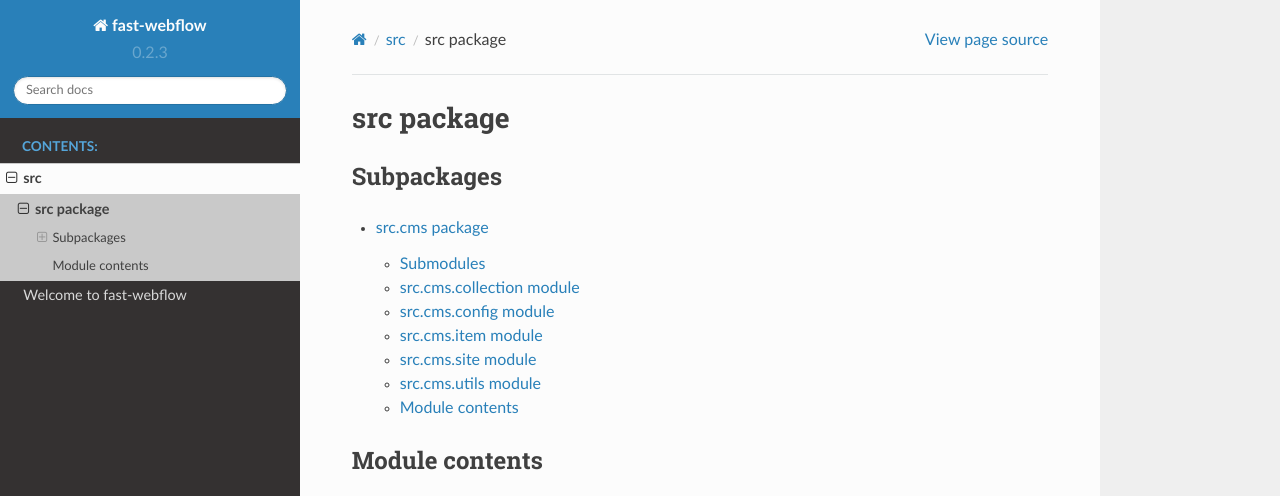
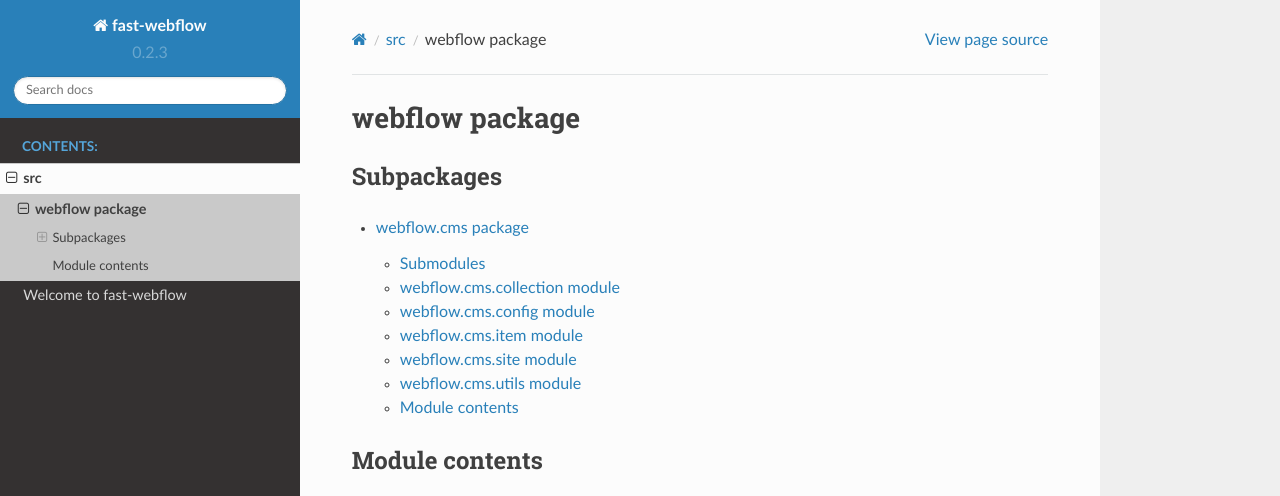
Before and after one commit to tcilloni/fast-webflow, a Sphinx documentation site: the page built from docs/webflow.rst, in a window 1280 px wide, cut to the strip 0-496 px from the top of the page. Built offline with Sphinx 7.4.7 and the Read the Docs theme 2.0.0, drawn with Linux system fonts in a browser that asks for light colours; the version number is read from the project's files by our own code.

Commit message:
moved CMS module down a level to add other modules

```diff
--- a/docs/conf.py
+++ b/docs/conf.py
@@ -39,11 +39,12 @@
 license_file_dst = os.path.join(currdir, 'LICENSE')
 shutil.copy(license_file_src, license_file_dst)
 autosummary_generate = True
+myst_heading_anchors = 3 # generate markdown relative links from H1 to H3
 
 
 
 # https://github.com/coderefinery/documentation-example/blob/main/doc/conf.py
-src_folder = os.path.join(currdir, '..')
+src_folder = os.path.join(currdir, '../src/')
 sys.path.insert(0, os.path.abspath(src_folder))
 
 master_doc = 'index'
--- a/docs/modules.rst
+++ b/docs/modules.rst
@@ -4,4 +4,4 @@
 .. toctree::
    :maxdepth: 4
 
-   src
+   webflow
--- a/docs/src.rst
+++ b/docs/webflow.rst
@@ -1,5 +1,5 @@
-src package
-===========
+webflow package
+===============
 
 Subpackages
 -----------
@@ -7,12 +7,12 @@
 .. toctree::
    :maxdepth: 4
 
-   src.cms
+   webflow.cms
 
 Module contents
 ---------------
 
-.. automodule:: src
+.. automodule:: webflow
    :members:
    :undoc-members:
    :show-inheritance:
```
Also changed, not shown: docs/src.cms.rst (deleted, +0 -53 lines), docs/webflow.cms.rst (added, +53 -0 lines).
